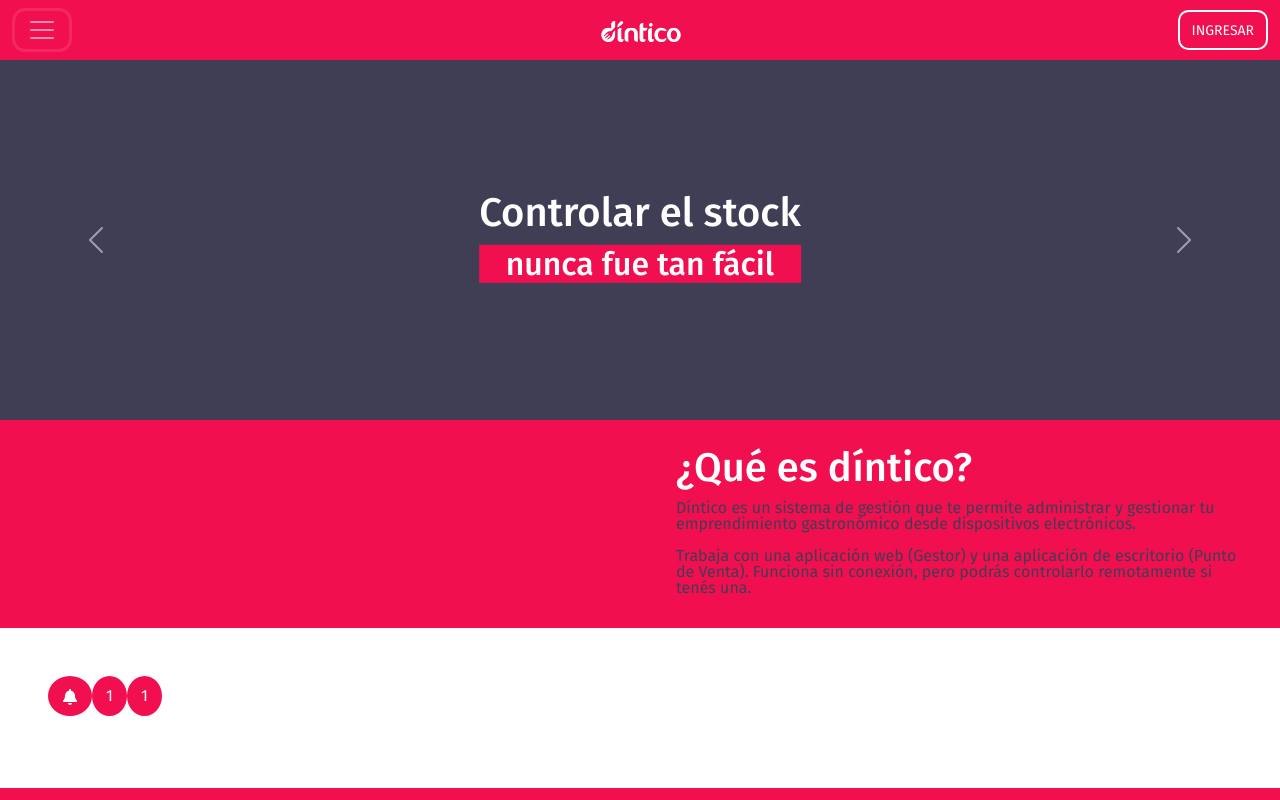
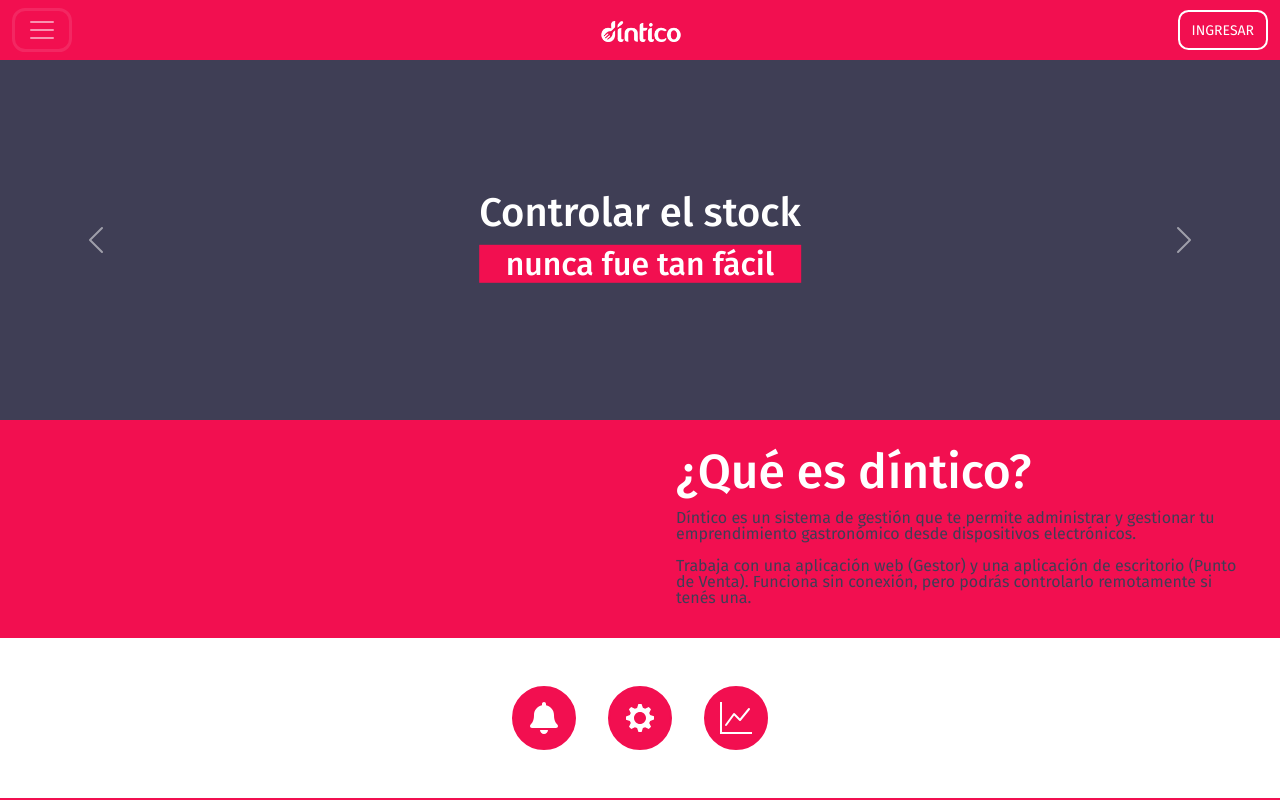
Before and after one commit to diegograssino/dinticolandingv3, a React (Create React App) app: page / in a window 1280 px wide. Shown: the top 800 px of the page. Built offline with nearby package versions, Linux system fonts and the light colour scheme; the HTML template or start-up script is replaced by a standard one.

Commit message:
Agrego iconos provisorios en botones main

```diff
--- a/src/components/3Main/MyMain.js
+++ b/src/components/3Main/MyMain.js
@@ -1,23 +1,38 @@
 import React from 'react';
 import { Container, Carousel, Button } from 'react-bootstrap';
 import { FaBell } from 'react-icons/fa';
+import { GoGear } from 'react-icons/go';
+import { BsGraphUp } from 'react-icons/bs';
+
 import WhatIs from '../2Header/WhatIs';
 
 function MyMain() {
   return (
     <>
       <WhatIs />
-      <Container fluid className="min-height-20 p-5">
-        <Button variant="primary" className="fs-6 text-light rounded-circle">
-          <FaBell />
-        </Button>
-        <Button variant="primary" className="fs-6 text-light rounded-circle">
-          1
-        </Button>
-        <Button variant="primary" className="fs-6 text-light rounded-circle">
-          1
-        </Button>
-      </Container>
+      <div className="position-relative min-height-20">
+        <div className="position-absolute top-50 start-50 translate-middle">
+          <Button
+            variant="primary"
+            className="fs-6 text-light rounded-circle mx-3 rounded-buttons-size"
+          >
+            <FaBell className="rounded-buttons-font-size" />
+          </Button>
+          <Button
+            variant="primary"
+            className="fs-6 text-light rounded-circle mx-3 rounded-buttons-size"
+          >
+            <GoGear className="rounded-buttons-font-size" />
+          </Button>
+          <Button
+            variant="primary"
+            className="fs-6 text-light rounded-circle mx-3 rounded-buttons-size"
+          >
+            <BsGraphUp className="rounded-buttons-font-size" />
+          </Button>
+        </div>
+      </div>
+
       <Container fluid className="bg-primary text-light pt-3 pb-2">
         <h2 className="text-center">Nuestros Servicios</h2>
       </Container>
--- a/src/styles/custom.scss
+++ b/src/styles/custom.scss
@@ -31,7 +31,16 @@
 }
 
 .bigger-h1 {
-  font-size: 2.5em;
+  font-size: 3em;
+}
+
+.rounded-buttons-size {
+  width: 4em;
+  height: 4em;
+}
+
+.rounded-buttons-font-size {
+  font-size: 2em;
 }
 
 // import bootstrap styles at the bottom!
```
